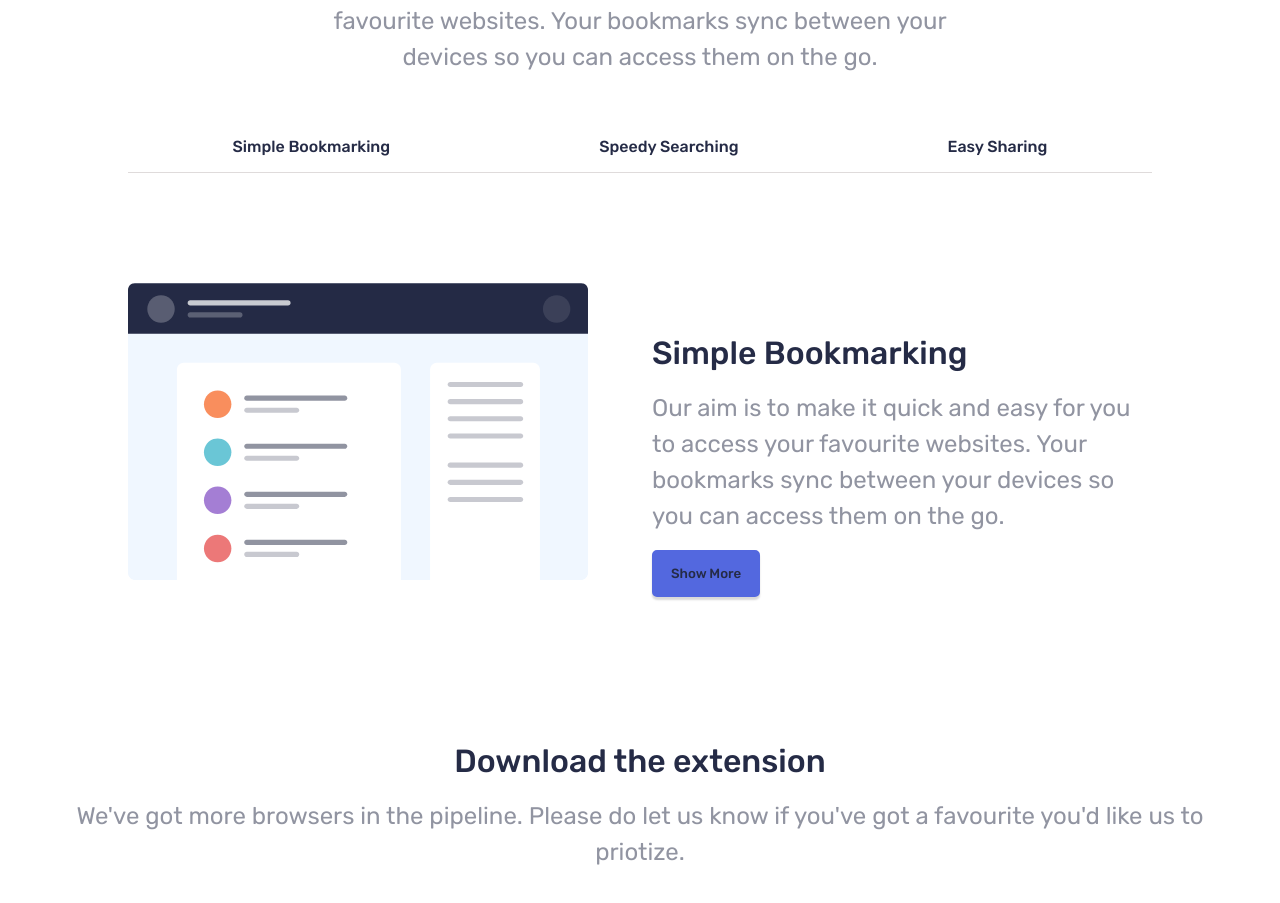
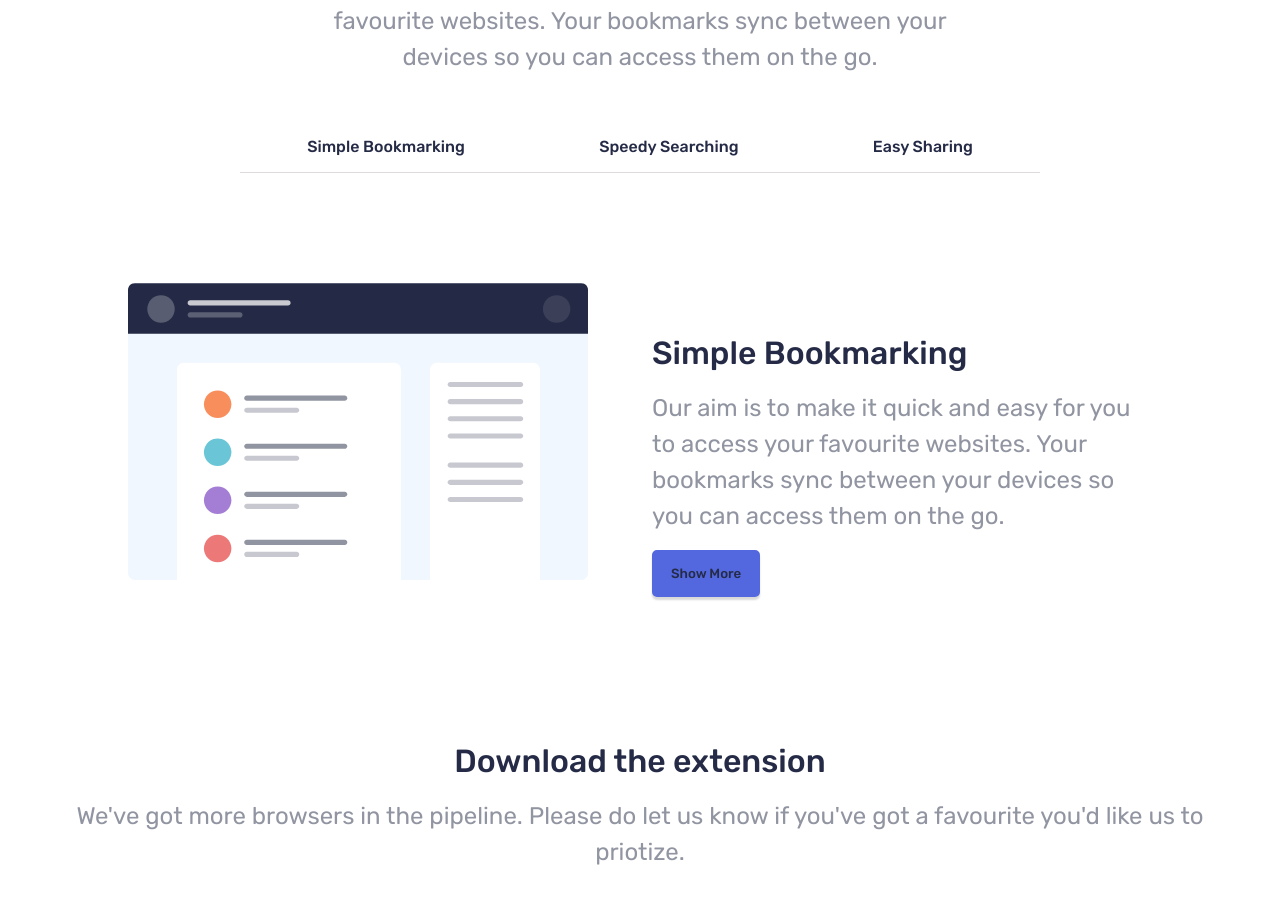
Before and after one commit to Saurabhdaswant/Bookmark, a React (Create React App) app: page / in a window 1280 px wide. Shown: the part 825-1728 px from the top of the page. Built offline with nearby package versions, Linux system fonts and the light colour scheme; the HTML template or start-up script is replaced by a standard one.

Commit message:
fix : max-width to thefeature

```diff
--- a/src/Sass/Features.scss
+++ b/src/Sass/Features.scss
@@ -21,6 +21,7 @@
 
   &__main {
     &__theFeature {
+      max-width: 800px;
       margin: 2rem auto;
       display: flex;
       flex-direction: column;
--- a/src/css/Features.css
+++ b/src/css/Features.css
@@ -50,6 +50,7 @@
 }
 
 .features__main__theFeature {
+  max-width: 800px;
   margin: 2rem auto;
   display: -webkit-box;
   display: -ms-flexbox;
```
Also changed, not shown: 1 other file (tests, documents, lock files or other folders).
